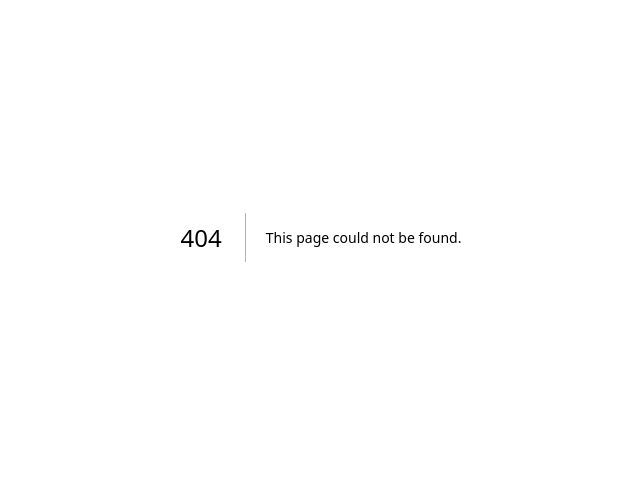
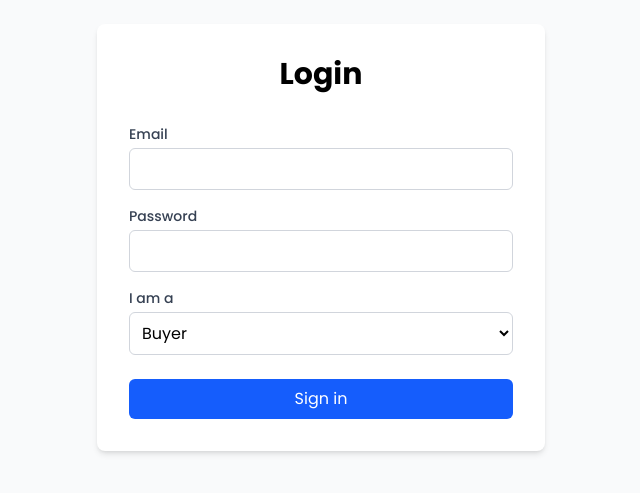
Before and after one commit to SahilMalgundkar24/odoo-hackathon, a Next.js app in the folder client/: page /login in a window 1280 px wide. Before the commit this address had no page. Shown: the part 163-656 px from the top of the page, without its empty margins (319-959 px from the left). Built offline with nearby package versions, Linux system fonts and the light colour scheme.

Commit message:
Add login page

```diff
--- /dev/null
+++ b/client/app/login/page.js
@@ -0,0 +1,96 @@
+'use client';
+import React, { useState } from 'react';
+import axios from 'axios';
+
+export default function LoginPage() {
+  const [formData, setFormData] = useState({
+    email: '',
+    password: '',
+    userType: 'buyer' // default value
+  });
+
+  const handleInputChange = (e) => {
+    const { name, value } = e.target;
+    setFormData(prevState => ({
+      ...prevState,
+      [name]: value
+    }));
+  };
+
+  const handleSubmit = (e) => {
+    e.preventDefault();
+    console.log('Form data:', formData);
+    axios.post('http://localhost:3000/api/login', formData)
+    .then(response => {response.json()
+      console.log('Success:', response);
+    })
+    .catch(error => {
+      console.error('There was an error!', error);
+    });
+  };
+
+  return (
+    <div className="min-h-screen flex items-center justify-center bg-gray-50">
+      <div className="max-w-md w-full space-y-8 p-8 bg-white rounded-lg shadow-md">
+        <h2 className="text-center text-3xl font-bold">Login</h2>
+
+        <form onSubmit={handleSubmit} className="mt-8 space-y-6">
+          <div className="space-y-4">
+            <div>
+              <label htmlFor="email" className="block text-sm font-medium text-gray-700">
+                Email
+              </label>
+              <input
+                type="email"
+                id="email"
+                name="email"
+                required
+                value={formData.email}
+                onChange={handleInputChange}
+                className="mt-1 block w-full rounded-md border border-gray-300 p-2"
+              />
+            </div>
+
+            <div>
+              <label htmlFor="password" className="block text-sm font-medium text-gray-700">
+                Password
+              </label>
+              <input
+                type="password"
+                id="password"
+                name="password"
+                required
+                value={formData.password}
+                onChange={handleInputChange}
+                className="mt-1 block w-full rounded-md border border-gray-300 p-2"
+              />
+            </div>
+
+            <div>
+              <label htmlFor="userType" className="block text-sm font-medium text-gray-700">
+                I am a
+              </label>
+              <select
+                id="userType"
+                name="userType"
+                value={formData.userType}
+                onChange={handleInputChange}
+                className="mt-1 block w-full rounded-md border border-gray-300 p-2"
+              >
+                <option value="buyer">Buyer</option>
+                <option value="seller">Seller</option>
+              </select>
+            </div>
+          </div>
+
+          <button
+            type="submit"
+            className="w-full bg-blue-600 text-white p-2 rounded-md hover:bg-blue-700"
+          >
+            Sign in
+          </button>
+        </form>
+      </div>
+    </div>
+  );
+}
--- a/client/next.config.mjs
+++ b/client/next.config.mjs
@@ -1,4 +1,17 @@
 /** @type {import('next').NextConfig} */
-const nextConfig = {};
+const nextConfig = {
+  async headers() {
+    return [
+      {
+        source: '/api/:path*',
+        headers: [
+          { key: 'Access-Control-Allow-Origin', value: 'http://localhost:3000' },
+          { key: 'Access-Control-Allow-Methods', value: 'GET,POST,PUT,DELETE,OPTIONS' },
+          { key: 'Access-Control-Allow-Headers', value: 'Content-Type, Authorization' },
+        ],
+      },
+    ];
+  },
+};
 
 export default nextConfig;
--- a/client/package.json
+++ b/client/package.json
@@ -10,6 +10,7 @@
   },
   "dependencies": {
     "@radix-ui/react-slot": "^1.2.3",
+    "axios": "^1.11.0",
     "class-variance-authority": "^0.7.1",
     "clsx": "^2.1.1",
     "lucide-react": "^0.542.0",
```
Also changed, not shown: 2 other files (tests, documents, lock files or other folders).
